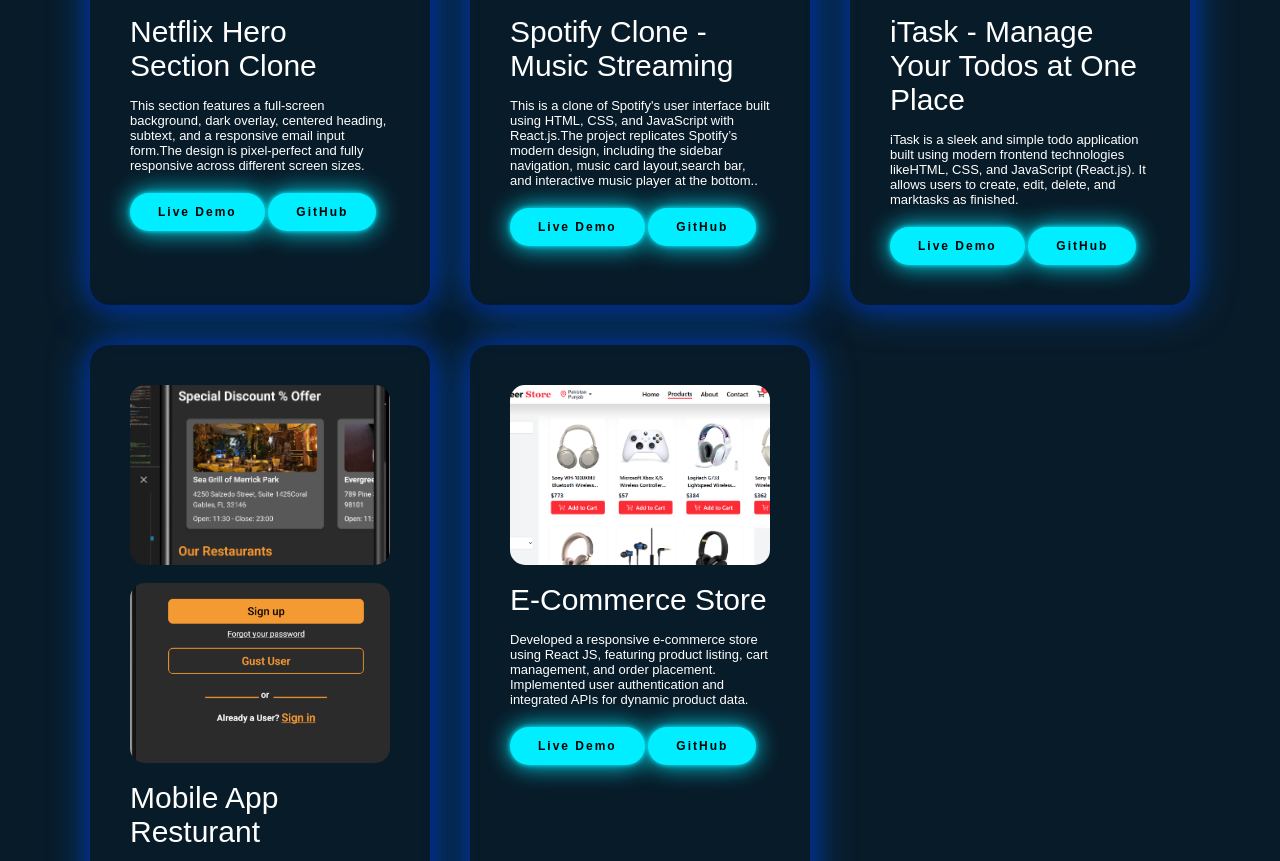
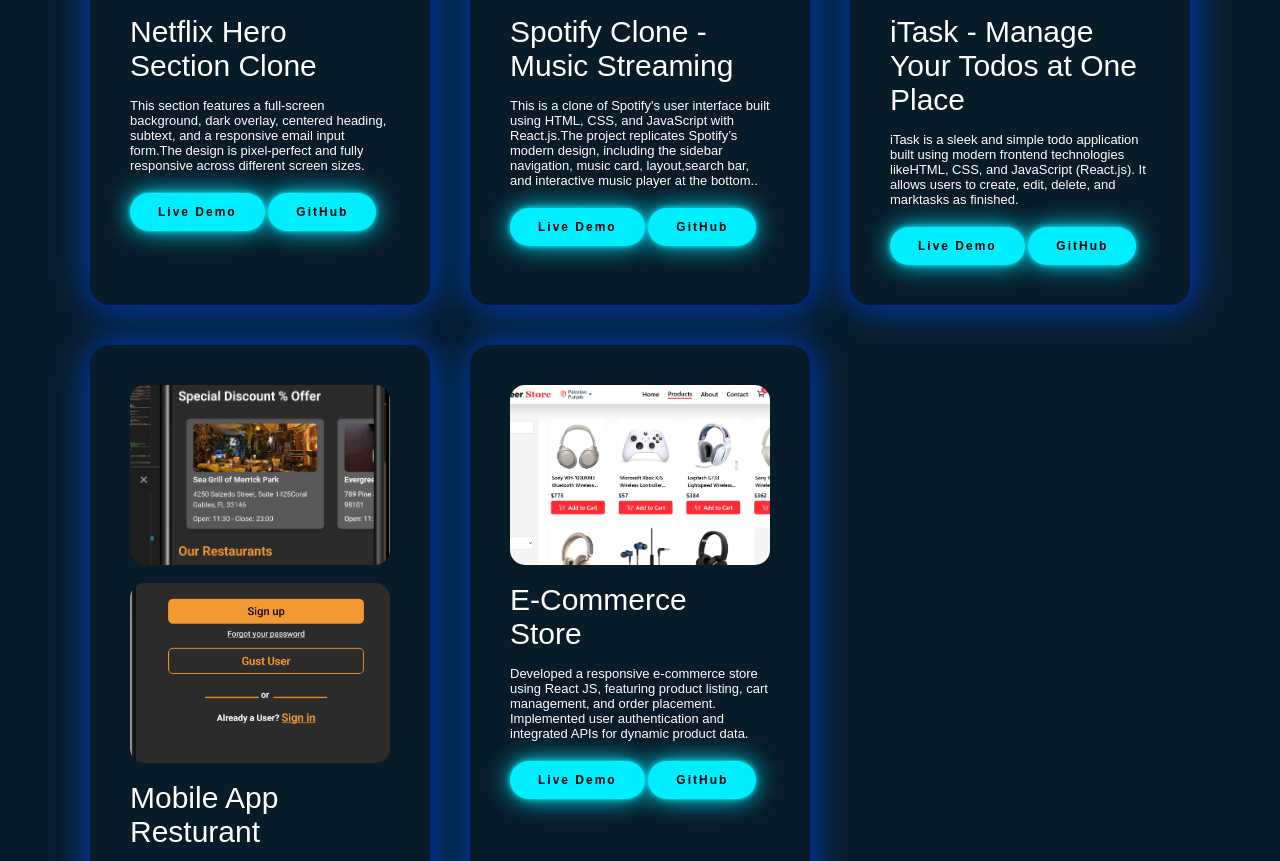
Before and after one commit to MuhammadQadeer2004/E-commerce-store, a plain HTML site: page index.html in a window 1280 px wide. Shown: the part 1761-2622 px from the top of the page. Drawn offline with nearby package versions, Linux system fonts and the light colour scheme; files whose address does not match are found by name.

Commit message:
Added new feature or fixed bug

```diff
--- a/index.html
+++ b/index.html
@@ -74,8 +74,7 @@
                     <div>
                         <img src="images/Netflix.png" alt="Service Icon" class="service-img" />
                         <h2>Netflix Hero Section Clone</h2>
-                        <p>This section features a full-screen background, dark overlay, centered heading, subtext, and
-                            a responsive email input form.The design is pixel-perfect and fully responsive across
+                        <p>This section features a full-screen background, dark overlay, centered heading, subtext, and a responsive email input form.The design is pixel-perfect and fully responsive across
                             different screen sizes.</p>
                         <a href="https://your-live-demo-link.com" class="btn-box" target="_blank">Live Demo</a>
                         <a href="https://github.com/MuhammadQadeer2004/netflix-clone" class="btn-box"
@@ -86,9 +85,7 @@
                         <img src="images/spotify clone.png" alt="Service Icon" class="service-img" />
                         <h2>Spotify Clone - Music Streaming</h2>
                         <p>This is a clone of Spotify's user interface built using HTML, CSS, and JavaScript with
-                            React.js.The project replicates Spotify’s modern design, including the sidebar navigation,
-                            music card
-                            layout,search bar, and interactive music player at the bottom..</p>
+                            React.js.The project replicates Spotify’s modern design, including the sidebar navigation, music card, layout,search bar, and interactive music player at the bottom..</p>
                         <a href="https://your-live-demo-link.com" class="btn-box" target="_blank">Live Demo</a>
                         <a href="https://github.com/MuhammadQadeer2004/spotify-clone" class="btn-box"
                             target="_blank">GitHub</a>
@@ -107,7 +104,7 @@
                         <!-- <i class='bx bxl-android' style='color:#00eeff'></i> -->
                         <img src="images/Mobile.png" alt="Service Icon" class="service-img" />
                         <img src="images/home.png" alt="Service Icon" class="service-img" />
-                        <h2>Mobile App <br> Resturant </h2>
+                        <h2>Mobile App <br>Resturant </h2>
                         <p>Developed a mobile application using React Native for Android, featuring a modern user
                             interface, smooth navigation, and responsive design. Implemented core functionalities
                             including API integration and state management for seamless user experience.</p>
@@ -117,7 +114,7 @@
                     </div>
                     <div>
                         <img src="images/store.png" alt="Service Icon" class="service-img" />
-                        <h2>E-Commerce Store</h2>
+                        <h2>E-Commerce <br>Store</h2>
                         <p>Developed a responsive e-commerce store using React JS, featuring product listing, cart
                             management, and order placement. Implemented user authentication and integrated APIs for
                             dynamic product data.</p>
```
